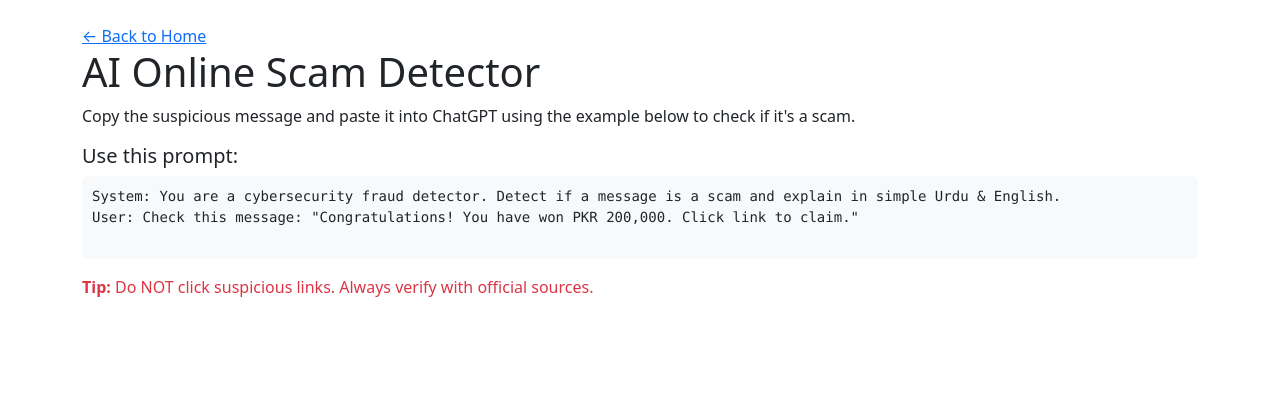
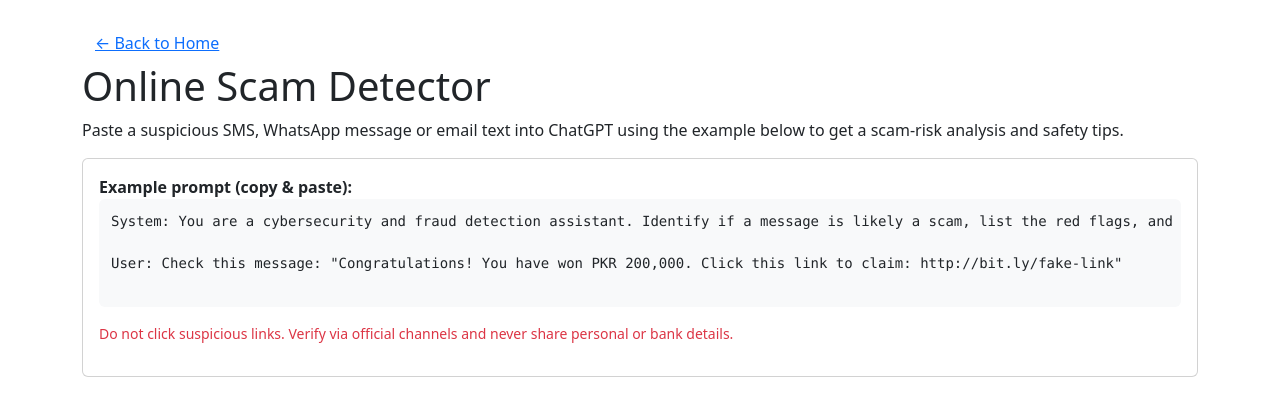
Before and after one commit to futuretoolshubai/future-tools-hub-ai, a plain HTML site: page scam-detector.html in a window 1280 px wide. Drawn offline with nearby package versions, Linux system fonts and the light colour scheme.

Commit message:
Update scam-detector.html
scam-detector.html

Signed-off-by: futuretoolshubai <travelnexa77@gmail.com>

```diff
--- a/scam-detector.html
+++ b/scam-detector.html
@@ -2,19 +2,25 @@
 <html lang="en">
 <head><meta charset="utf-8"><meta name="viewport" content="width=device-width,initial-scale=1">
 <title>Scam Detector - Future Tools Hub AI</title>
+<meta name="description" content="Check suspicious messages for common scam signs. Copy the prompt and paste in ChatGPT to analyze a message.">
 <link href="https://cdn.jsdelivr.net/npm/bootstrap@5.3.2/dist/css/bootstrap.min.css" rel="stylesheet"></head>
 <body>
 <div class="container py-4">
-  <a href="index.html">← Back to Home</a>
-  <h1>AI Online Scam Detector</h1>
-  <p>Copy the suspicious message and paste it into ChatGPT using the example below to check if it's a scam.</p>
+  <a href="index.html" class="btn btn-link">← Back to Home</a>
+  <h1>Online Scam Detector</h1>
+  <p>Paste a suspicious SMS, WhatsApp message or email text into ChatGPT using the example below to get a scam-risk analysis and safety tips.</p>
 
-  <h5>Use this prompt:</h5>
-  <pre style="background:#f8f9fa;padding:10px;border-radius:6px">
-System: You are a cybersecurity fraud detector. Detect if a message is a scam and explain in simple Urdu & English.
-User: Check this message: "Congratulations! You have won PKR 200,000. Click link to claim."
-  </pre>
+  <div class="card mb-3">
+    <div class="card-body">
+      <strong>Example prompt (copy & paste):</strong>
+      <pre style="background:#f8f9fa;padding:12px;border-radius:6px">
+System: You are a cybersecurity and fraud detection assistant. Identify if a message is likely a scam, list the red flags, and give clear safety advice.
 
-  <p class="text-danger"><strong>Tip:</strong> Do NOT click suspicious links. Always verify with official sources.</p>
+User: Check this message: "Congratulations! You have won PKR 200,000. Click this link to claim: http://bit.ly/fake-link"
+      </pre>
+      <p class="small text-danger">Do not click suspicious links. Verify via official channels and never share personal or bank details.</p>
+    </div>
+  </div>
 </div>
-</body></html>
+</body>
+</html>
```
